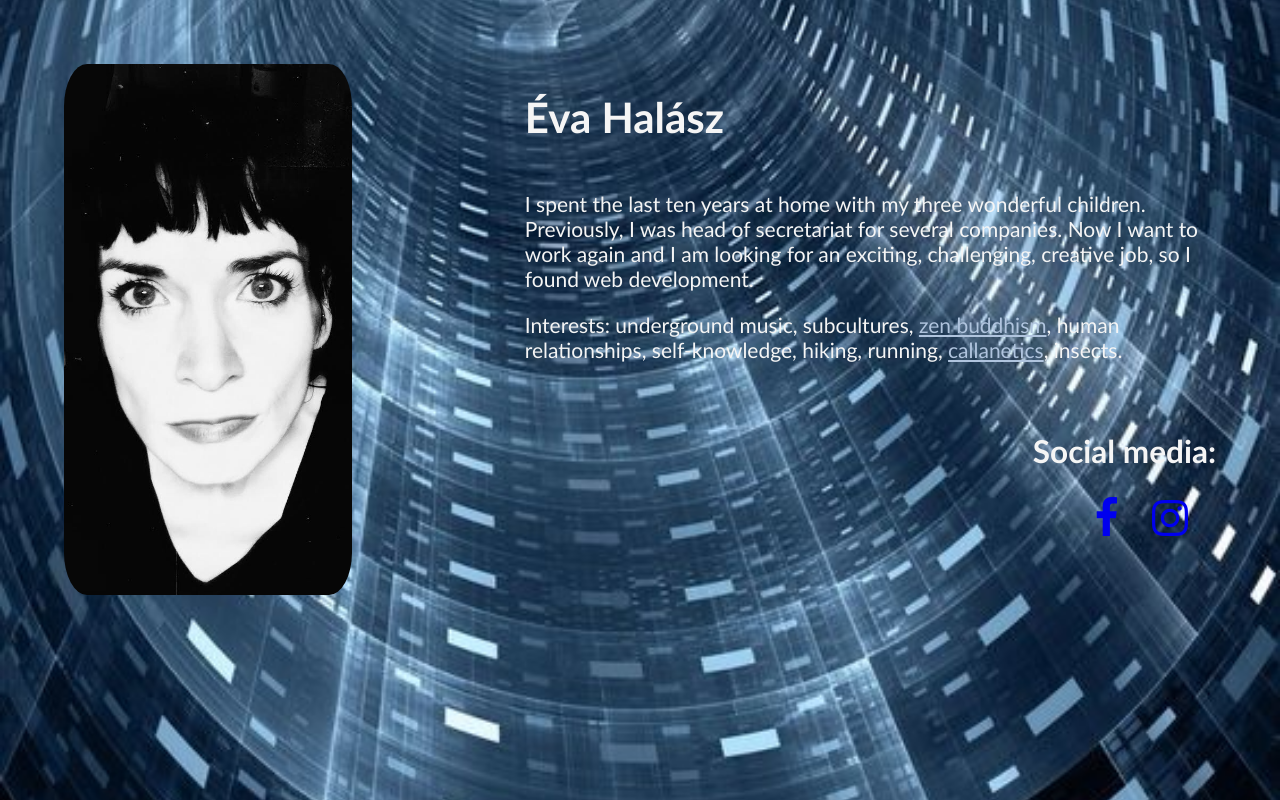
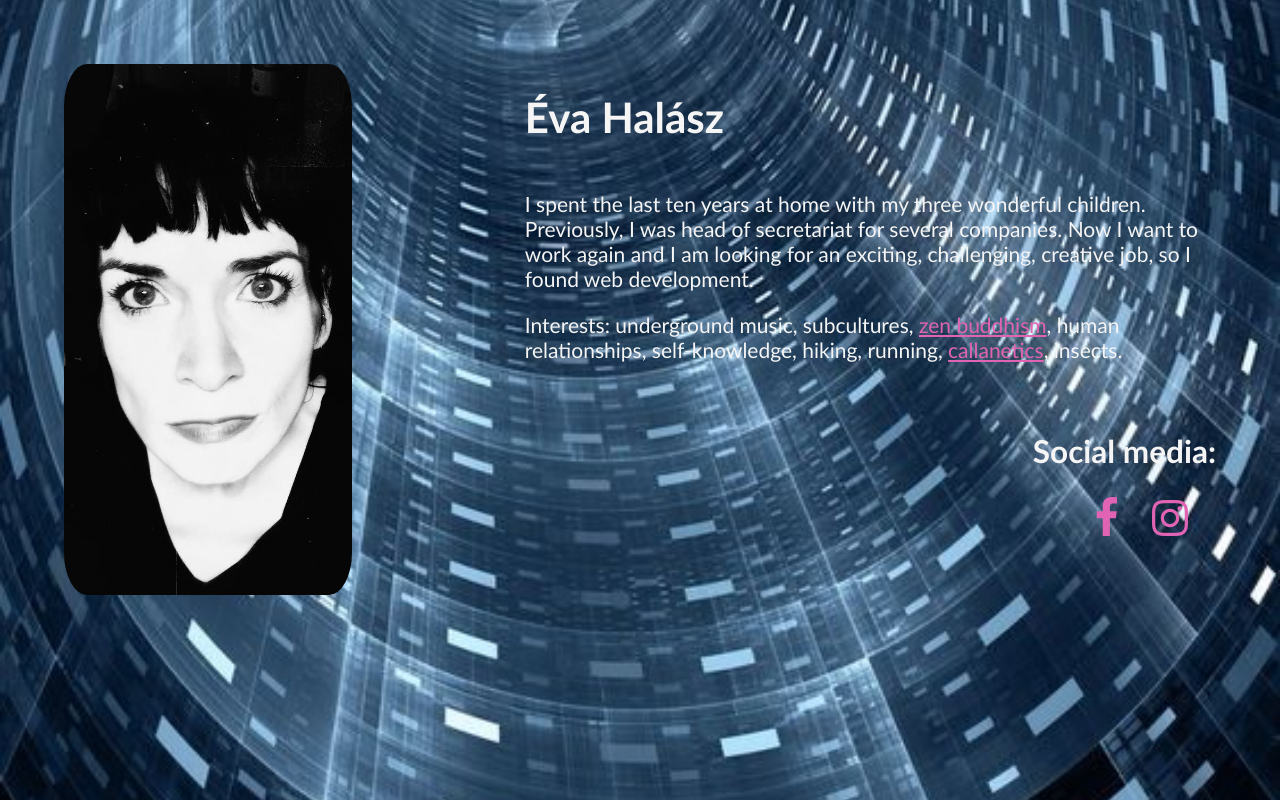
Before and after one commit to rosapantopon/my-new-profile-card, a plain HTML site: page index.html in a window 1280 px wide. Drawn offline with Linux system fonts and the light colour scheme.

Commit message:
link color changes

```diff
--- a/index.html
+++ b/index.html
@@ -14,7 +14,7 @@
 	<img id="profil-pic" src="assets/rspntpn.png" alt="profil-picture">
 	<div class="about right-side">
   	  <p >I spent the last ten years at home with my three wonderful children. Previously, I was head of secretariat for several companies. Now I want to work again and I am looking for an exciting, challenging, creative job, so I found web development.</p>
-      <p>Interests: underground music, subcultures, <a href="https://mokushozen.hu" target="_blank" style="color:lightsteelblue">zen buddhism</a>, human relationships, self-knowledge, hiking, running, <a href="https://bodyidesire.webs.com/?fbclid=IwAR1MUBzrwHjyXHeNoxQeNO-YleWuLKVb9GYzLsbrOtRzzJXyx-P_3es-FKM" target="_blank" style="color:lightsteelblue">callanetics</a>, insects.</p>
+      <p>Interests: underground music, subcultures, <a href="https://mokushozen.hu" target="_blank">zen buddhism</a>, human relationships, self-knowledge, hiking, running, <a href="https://bodyidesire.webs.com/?fbclid=IwAR1MUBzrwHjyXHeNoxQeNO-YleWuLKVb9GYzLsbrOtRzzJXyx-P_3es-FKM" target="_blank">callanetics</a>, insects.</p>
     </div>
     <div id="communication" class="right-side">
 	  <h2>Social media:</h2>
--- a/main.css
+++ b/main.css
@@ -43,6 +43,18 @@ img:hover {
   text-align: right;
 }
 
+a {
+  color: rgb(225, 100, 180);
+}
+
+a:visited {
+  color: rgb(30, 250, 180)
+}
+
+a:hover {
+  color: rgb(250, 0, 110);
+}
+
 ul {
   list-style-type: none;
 }
```
